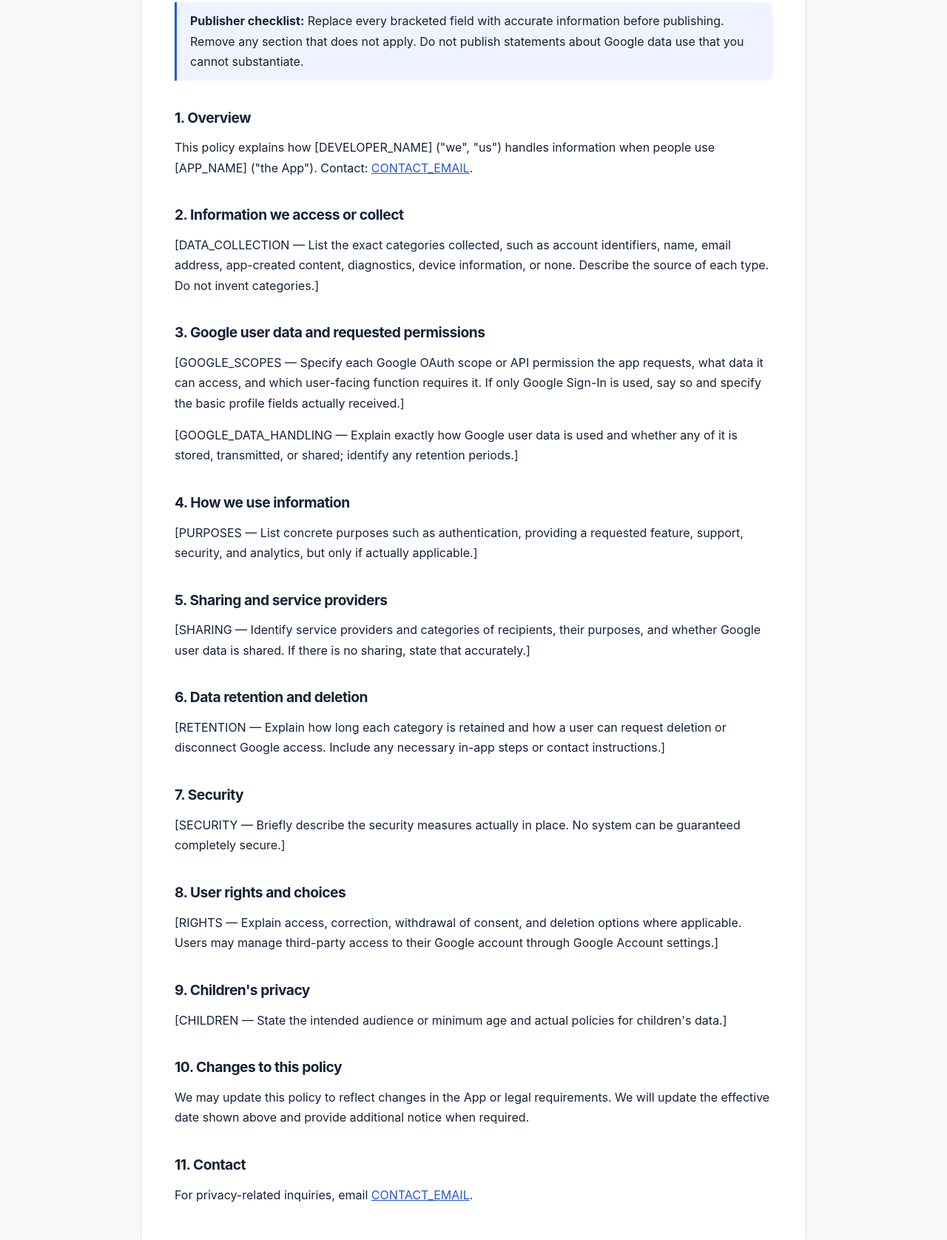
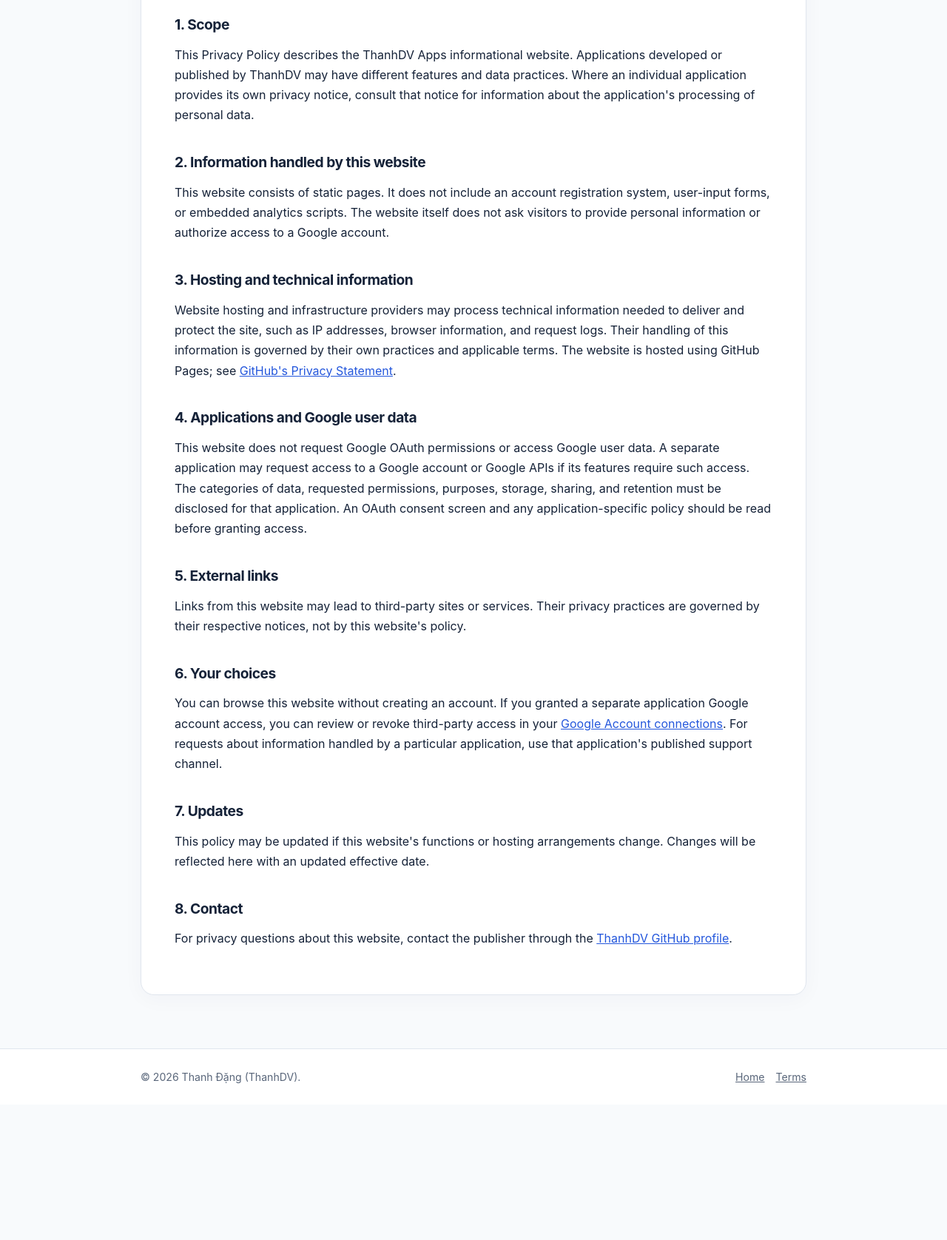
Before and after one commit to ThanhDV143/LegalPages, a plain HTML site: page privacy.html in a window 1280 px wide. Shown: the part 324-2000 px from the top of the page at 74% size. After the commit the page ends 1817 px from the top, so only its background shows below. Drawn offline with Linux system fonts and the light colour scheme.

Commit message:
Replace starter placeholders in privacy.html

```diff
--- a/privacy.html
+++ b/privacy.html
@@ -1,16 +1,13 @@
 <!doctype html>
-<html lang="en"><head><meta charset="utf-8"><meta name="viewport" content="width=device-width, initial-scale=1"><meta name="description" content="Privacy Policy for [APP_NAME]."><title>Privacy Policy — [APP_NAME]</title><link rel="stylesheet" href="style.css"></head>
-<body><header class="top"><div class="wrap"><a class="brand" href="./">[APP_NAME]</a><nav class="nav" aria-label="Main navigation"><a href="./">Home</a><a href="privacy.html" aria-current="page">Privacy Policy</a><a href="terms.html">Terms of Service</a></nav></div></header>
-<main class="wrap"><article class="surface"><div class="kicker">Legal information</div><h1>Privacy Policy</h1><p class="meta">Effective date: November 18, 2026 · Application: [APP_NAME] · Operator: [DEVELOPER_NAME]</p><div class="note"><strong>Publisher checklist:</strong> Replace every bracketed field with accurate information before publishing. Remove any section that does not apply. Do not publish statements about Google data use that you cannot substantiate.</div>
-<h2>1. Overview</h2><p>This policy explains how [DEVELOPER_NAME] ("we", "us") handles information when people use [APP_NAME] ("the App"). Contact: <a href="mailto:CONTACT_EMAIL">CONTACT_EMAIL</a>.</p>
-<h2>2. Information we access or collect</h2><p>[DATA_COLLECTION — List the exact categories collected, such as account identifiers, name, email address, app-created content, diagnostics, device information, or none. Describe the source of each type. Do not invent categories.]</p>
-<h2>3. Google user data and requested permissions</h2><p>[GOOGLE_SCOPES — Specify each Google OAuth scope or API permission the app requests, what data it can access, and which user-facing function requires it. If only Google Sign-In is used, say so and specify the basic profile fields actually received.]</p><p>[GOOGLE_DATA_HANDLING — Explain exactly how Google user data is used and whether any of it is stored, transmitted, or shared; identify any retention periods.]</p>
-<h2>4. How we use information</h2><p>[PURPOSES — List concrete purposes such as authentication, providing a requested feature, support, security, and analytics, but only if actually applicable.]</p>
-<h2>5. Sharing and service providers</h2><p>[SHARING — Identify service providers and categories of recipients, their purposes, and whether Google user data is shared. If there is no sharing, state that accurately.]</p>
-<h2>6. Data retention and deletion</h2><p>[RETENTION — Explain how long each category is retained and how a user can request deletion or disconnect Google access. Include any necessary in-app steps or contact instructions.]</p>
-<h2>7. Security</h2><p>[SECURITY — Briefly describe the security measures actually in place. No system can be guaranteed completely secure.]</p>
-<h2>8. User rights and choices</h2><p>[RIGHTS — Explain access, correction, withdrawal of consent, and deletion options where applicable. Users may manage third-party access to their Google account through Google Account settings.]</p>
-<h2>9. Children's privacy</h2><p>[CHILDREN — State the intended audience or minimum age and actual policies for children's data.]</p>
-<h2>10. Changes to this policy</h2><p>We may update this policy to reflect changes in the App or legal requirements. We will update the effective date shown above and provide additional notice when required.</p>
-<h2>11. Contact</h2><p>For privacy-related inquiries, email <a href="mailto:CONTACT_EMAIL">CONTACT_EMAIL</a>.</p></article></main>
-<footer><div class="wrap"><span>© 2026 [DEVELOPER_NAME].</span><span><a href="./">Home</a><a href="terms.html">Terms</a></span></div></footer></body></html>
+<html lang="en"><head><meta charset="utf-8"><meta name="viewport" content="width=device-width, initial-scale=1"><meta name="description" content="Privacy Policy for the ThanhDV Apps informational website."><title>Privacy Policy — ThanhDV Apps</title><link rel="stylesheet" href="style.css"></head>
+<body><header class="top"><div class="wrap"><a class="brand" href="./">ThanhDV Apps</a><nav class="nav" aria-label="Main navigation"><a href="./">Home</a><a href="privacy.html" aria-current="page">Privacy Policy</a><a href="terms.html">Terms of Service</a></nav></div></header>
+<main class="wrap"><article class="surface"><div class="kicker">Legal information</div><h1>Privacy Policy</h1><p class="meta">Effective date: November 18, 2026 · Website: ThanhDV Apps · Publisher: Thanh Đặng (ThanhDV)</p>
+<h2>1. Scope</h2><p>This Privacy Policy describes the ThanhDV Apps informational website. Applications developed or published by ThanhDV may have different features and data practices. Where an individual application provides its own privacy notice, consult that notice for information about the application's processing of personal data.</p>
+<h2>2. Information handled by this website</h2><p>This website consists of static pages. It does not include an account registration system, user-input forms, or embedded analytics scripts. The website itself does not ask visitors to provide personal information or authorize access to a Google account.</p>
+<h2>3. Hosting and technical information</h2><p>Website hosting and infrastructure providers may process technical information needed to deliver and protect the site, such as IP addresses, browser information, and request logs. Their handling of this information is governed by their own practices and applicable terms. The website is hosted using GitHub Pages; see <a href="https://docs.github.com/en/site-policy/privacy-policies/github-general-privacy-statement">GitHub's Privacy Statement</a>.</p>
+<h2>4. Applications and Google user data</h2><p>This website does not request Google OAuth permissions or access Google user data. A separate application may request access to a Google account or Google APIs if its features require such access. The categories of data, requested permissions, purposes, storage, sharing, and retention must be disclosed for that application. An OAuth consent screen and any application-specific policy should be read before granting access.</p>
+<h2>5. External links</h2><p>Links from this website may lead to third-party sites or services. Their privacy practices are governed by their respective notices, not by this website's policy.</p>
+<h2>6. Your choices</h2><p>You can browse this website without creating an account. If you granted a separate application Google account access, you can review or revoke third-party access in your <a href="https://myaccount.google.com/connections">Google Account connections</a>. For requests about information handled by a particular application, use that application's published support channel.</p>
+<h2>7. Updates</h2><p>This policy may be updated if this website's functions or hosting arrangements change. Changes will be reflected here with an updated effective date.</p>
+<h2>8. Contact</h2><p>For privacy questions about this website, contact the publisher through the <a href="https://github.com/ThanhDV143">ThanhDV GitHub profile</a>.</p></article></main>
+<footer><div class="wrap"><span>© 2026 Thanh Đặng (ThanhDV).</span><span><a href="./">Home</a><a href="terms.html">Terms</a></span></div></footer></body></html>
```
